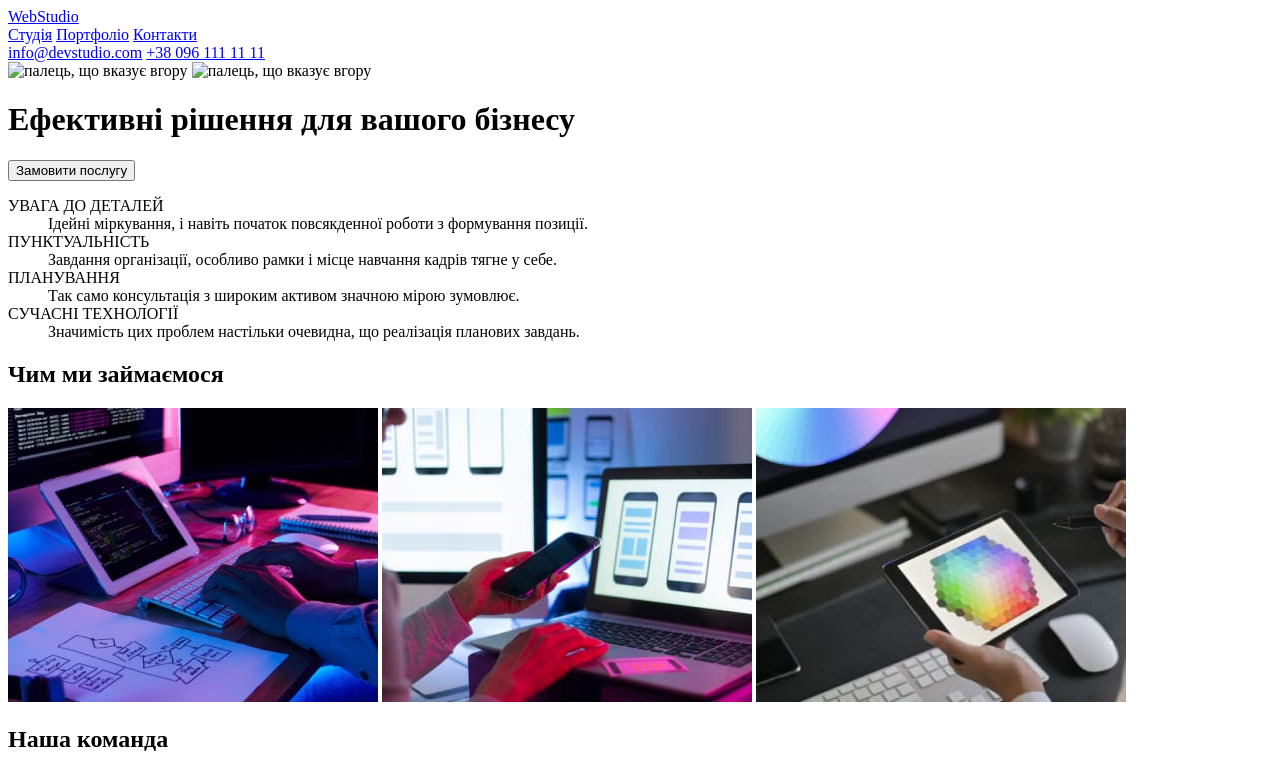
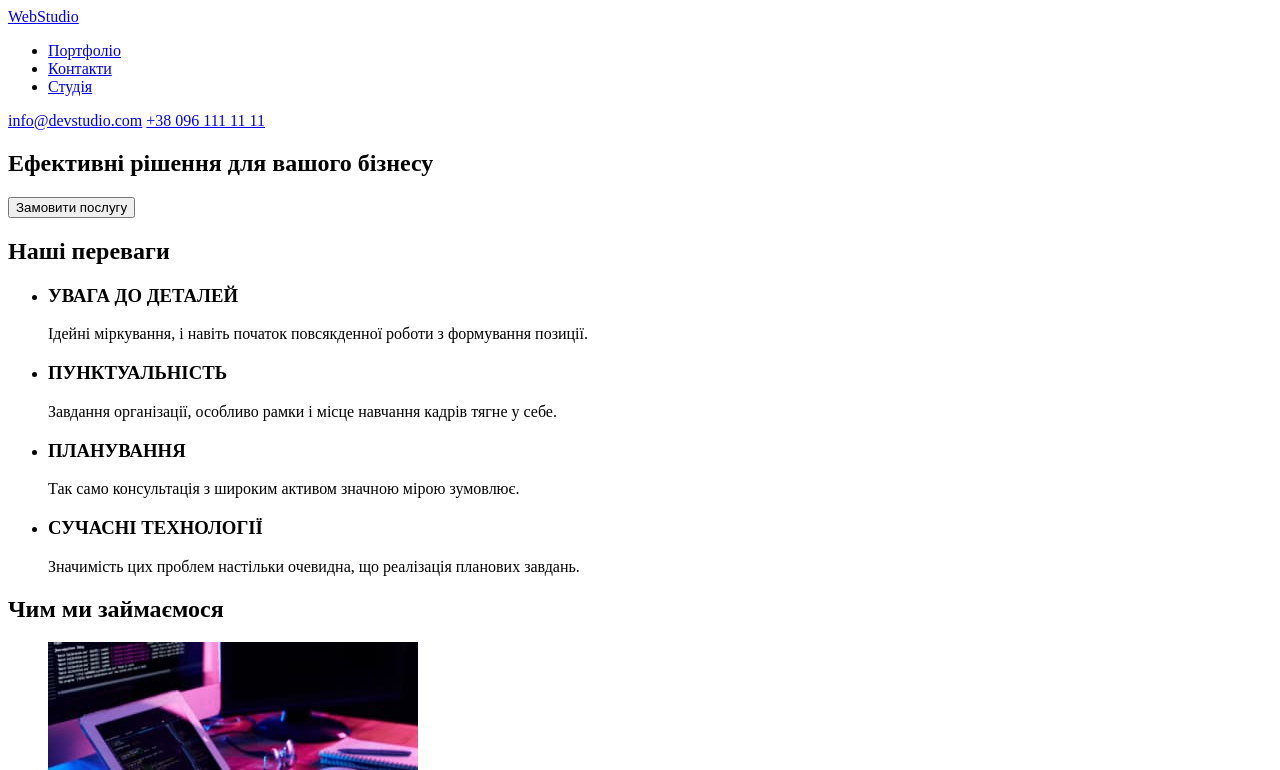
Before and after one commit to OlgaMunaieva/goit-markup-hw-01, a plain HTML site: page index.html in a window 1280 px wide. Shown: the top 770 px of the page. Drawn offline with Linux system fonts and the light colour scheme.

Commit message:
work on mistakes

```diff
--- a/index.html
+++ b/index.html
@@ -10,91 +10,83 @@
 <body>
 
     <header>
-        <div class="navigation">
+
         <a href="/"><span>Web</span>Studio</a>
         <nav>
-                <a href="/">Студія</a>
-                <a href="/">Портфоліо</a>
-                <a href="/">Контакти</a>
+            <ul>
+                <li><a href="/">Портфоліо</a></li>
+                <li><a href="/">Контакти</a></li>
+                <li><a href="/">Студія</a></li>
+            </ul>
         </nav>
-        </div>
+
         <div class="contacts">
             <a href="mailto:info@devstudio.com">info@devstudio.com</a>
             <a href="tel:+380961111111">+38 096 111 11 11</a>
         </div>
-        <div class="fingers">
-            <img src="./images/vector.jpg" alt="палець, що вказує вгору" height="16">
-            <img src="./images/vector.jpg" alt="палець, що вказує вгору" height="16">
-        </div>
     </header>
 
     <main>
-        <div class="main">
+        <section class="hero">
             <h1>Ефективні рішення для вашого бізнесу</h1>
             <button type="button">Замовити послугу</button>
-        </div>
+        </section>
         <section class="features">
-            <dl>
-                <dt>УВАГА ДО ДЕТАЛЕЙ</dt>
-                <dd>Ідейні міркування, і навіть початок повсякденної роботи з формування позиції.</dd>
-                <dt>ПУНКТУАЛЬНІСТЬ</dt>
-                <dd>Завдання організації, особливо рамки і місце навчання кадрів тягне у себе.</dd>
-                <dt>ПЛАНУВАННЯ</dt>
-                <dd>Так само консультація з широким активом значною мірою зумовлює.</dd>
-                <dt>СУЧАСНІ ТЕХНОЛОГІЇ</dt>
-                <dd>Значимість цих проблем настільки очевидна, що реалізація планових завдань.</dd>
-            </dl>
+            <h2>Наші переваги</h2>
+            <ul>
+                <li>
+                    <h3>УВАГА ДО ДЕТАЛЕЙ</h3>
+                    <p>Ідейні міркування, і навіть початок повсякденної роботи з формування позиції.</p>
+                </li>
+                <li>
+                    <h3>ПУНКТУАЛЬНІСТЬ</h3>
+                    <p>Завдання організації, особливо рамки і місце навчання кадрів тягне у себе.</p>
+                </li>
+                <li>
+                    <h3>ПЛАНУВАННЯ</h3>
+                    <p>Так само консультація з широким активом значною мірою зумовлює.</p>
+                </li>
+                <li>
+                    <h3>СУЧАСНІ ТЕХНОЛОГІЇ</h3>
+                    <p>Значимість цих проблем настільки очевидна, що реалізація планових завдань.</p>
+                </li>
+            </ul>
         </section>
         <section class="doing">
             <h2>Чим ми займаємося</h2>
-            <img src="./images/doing1.jpg" alt="людина працює за компьютером с алгорітмом на папері" width="370">
-            <img src="./images/doing2.jpg" alt="людина працює за компьютером со смартфоном" width="370">
-            <img src="./images/doing3.jpg" alt="людина працює за компьютером с планшетом" width="370">
+            <ul>
+                <li><img src="./images/doing1.jpg" alt="людина працює за компьютером с алгорітмом на папері"
+                        width="370"></li>
+                <li><img src="./images/doing2.jpg" alt="людина працює за компьютером со смартфоном" width="370"></li>
+                <li><img src="./images/doing3.jpg" alt="людина працює за компьютером с планшетом" width="370"></li>
+            </ul>
         </section>
         <section class="team">
             <h2>Наша команда</h2>
             <ul class="card">
                 <li>
-                    <figure>
                     <img src="./images/teamcard1.jpg" alt="усміхнений чоловік в окулярах" width="270">
-                        <figcaption>
-                            <p class="name">Ігор Дем'яненко</p>
+                    <h3 class="name">Ігор Дем'яненко</h3>
                     <p class="job-title">Product Designer</p>
-                        </figcaption>
-                    </figure>
+
                 </li>
-            </ul>
-            <ul class="card">
                 <li>
-                    <figure>
                     <img src="./images/teamcard2.jpg" alt="усміхнена жінка в окулярах" width="270">
-                        <figcaption>
-                            <p class="name">Ольга Рєпіна</p>
+                    <h3 class="name">Ольга Рєпіна</h3>
                     <p class="job-title">Frontend Developer</p>
-                        </figcaption>
-                    </figure>
+
                 </li>
-            </ul>
-            <ul class="card">
                 <li>
-                    <figure>
                     <img src="./images/teamcard3.jpg" alt="усміхнений чоловік" width="270">
-                        <figcaption>
-                            <p class="name">Микола Тарасов</p>
+                    <h3 class="name">Микола Тарасов</h3>
                     <p class="job-title">Marketing</p>
-                        </figcaption>
-                    </figure>
+
                 </li>
-            </ul>
-            <ul class="card">
                 <li>
-                    <figure>
                     <img src="./images/teamcard4.jpg" alt="усміхнений чоловік в окулярах" width="270">
-                        <figcaption>
-                            <p class="name">Михайло Єрмаков</p>
+                    <h3 class="name">Михайло Єрмаков</h3>
                     <p class="job-title">UI Designer</p>
-                        </figcaption>
-                    </figure>
+
                 </li>
             </ul>
         </section>
@@ -102,11 +94,11 @@
 
     <footer>
         <a href="/"><span>Web</span>Studio</a>
-        <div class="adress">
-            <address>м. Київ, пр-т Лесі Українки, 26</address>
+        <address>
+            м. Київ, пр-т Лесі Українки, 26
             <a href="mailto:info@devstudio.com">info@devstudio.com</a>
             <a href="tel:+380961111111">+38 096 111 11 11</a>
-        </div>
+        </address>
     </footer>
 
 </body>
```
Lines whose indentation alone changed are shown as unchanged.
